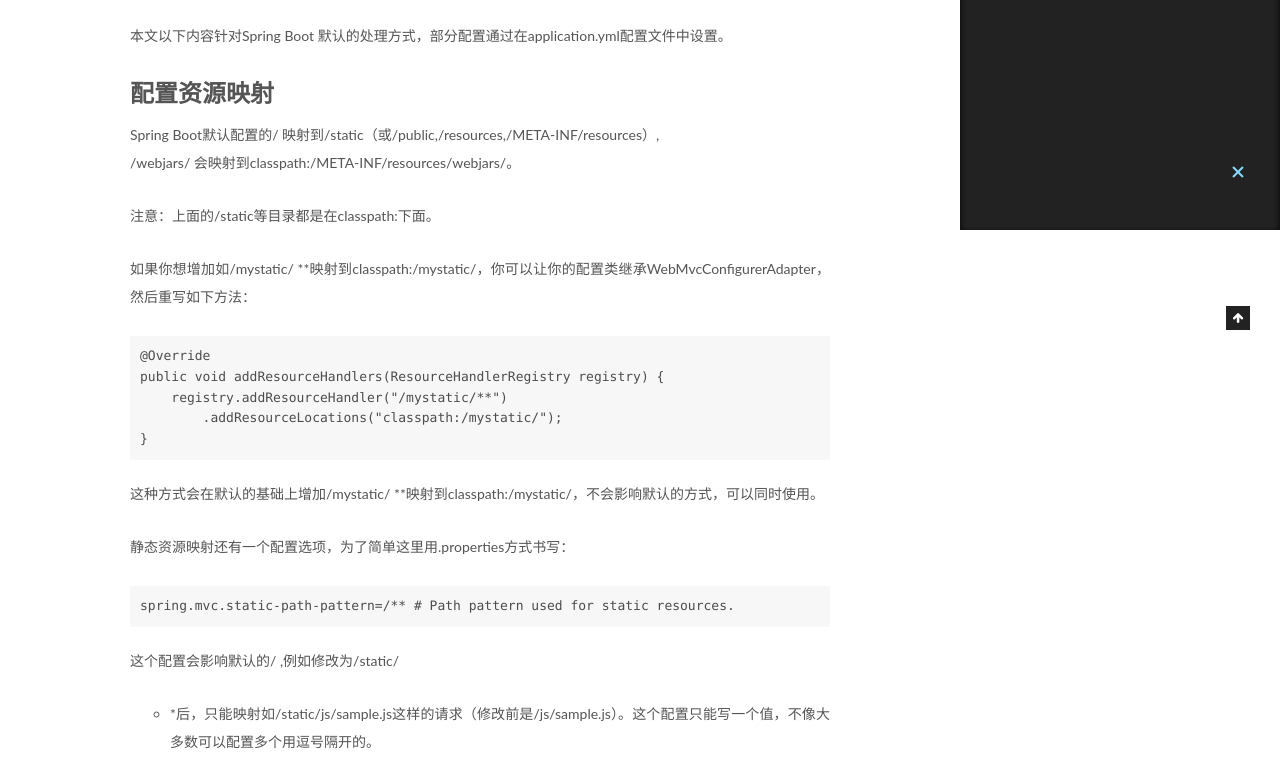
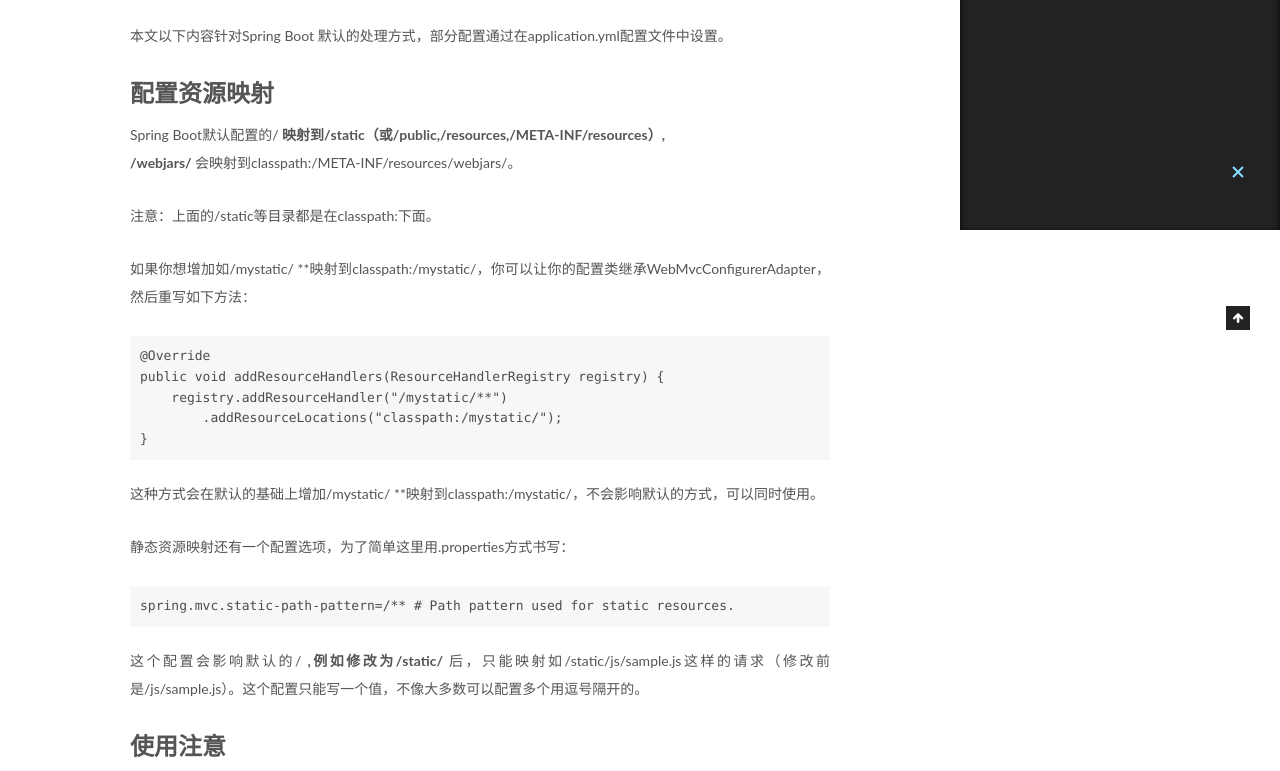
Before and after one commit to teamo33/tearfive.github.io, a plain HTML site: page 2015/07/01/Spring Boot_静态资源处理/index.html in a window 1280 px wide. Shown: the part 570-1341 px from the top of the page. Drawn offline with Linux system fonts and the light colour scheme.

Commit message:
Site updated: 2018-01-11 10:21:51

```diff
--- a/2015/07/01/Spring Boot_静态资源处理/index.html
+++ b/2015/07/01/Spring Boot_静态资源处理/index.html
@@ -86,7 +86,7 @@
 <meta property="og:site_name" content="我的博客">
 <meta property="og:description" content="静态资源处理Spring Boot 默认的处理方式就已经足够了，默认情况下Spring Boot 使用WebMvcAutoConfiguration中配置的各种属性。 建议使用Spring Boot 默认处理方式，需要自己配置的地方可以通过配置文件修改。 但是如果你想完全控制Spring MVC，你可以在@Configuration注解的配置类上增加@EnableWebMvc，增加该注解以后Web">
 <meta property="og:locale" content="zh-Hans">
-<meta property="og:updated_time" content="2018-01-11T02:14:53.342Z">
+<meta property="og:updated_time" content="2018-01-11T02:19:58.642Z">
 <meta name="twitter:card" content="summary">
 <meta name="twitter:title" content="Spring Boot 静态资源处理">
 <meta name="twitter:description" content="静态资源处理Spring Boot 默认的处理方式就已经足够了，默认情况下Spring Boot 使用WebMvcAutoConfiguration中配置的各种属性。 建议使用Spring Boot 默认处理方式，需要自己配置的地方可以通过配置文件修改。 但是如果你想完全控制Spring MVC，你可以在@Configuration注解的配置类上增加@EnableWebMvc，增加该注解以后Web">
@@ -325,7 +325,7 @@
 <p>建议使用Spring Boot 默认处理方式，需要自己配置的地方可以通过配置文件修改。</p>
 <p>但是如果你想完全控制Spring MVC，你可以在@Configuration注解的配置类上增加@EnableWebMvc，增加该注解以后WebMvcAutoConfiguration中配置就不会生效，你需要自己来配置需要的每一项。这种情况下的配置方法建议参考WebMvcAutoConfiguration类。</p>
 <p>本文以下内容针对Spring Boot 默认的处理方式，部分配置通过在application.yml配置文件中设置。</p>
-<h1 id="配置资源映射"><a href="#配置资源映射" class="headerlink" title="配置资源映射"></a>配置资源映射</h1><p>Spring Boot默认配置的/ <em> </em>映射到/static（或/public,/resources,/META-INF/resources）,<br>/webjars/ <em> </em>会映射到classpath:/META-INF/resources/webjars/。</p>
+<h1 id="配置资源映射"><a href="#配置资源映射" class="headerlink" title="配置资源映射"></a>配置资源映射</h1><p>Spring Boot默认配置的/ <strong>映射到/static（或/public,/resources,/META-INF/resources）,<br>/webjars/ </strong>会映射到classpath:/META-INF/resources/webjars/。</p>
 <p>注意：上面的/static等目录都是在classpath:下面。</p>
 <p>如果你想增加如/mystatic/ **映射到classpath:/mystatic/，你可以让你的配置类继承WebMvcConfigurerAdapter，然后重写如下方法：</p>
 <pre><code>@Override
@@ -336,10 +336,8 @@ public void addResourceHandlers(ResourceHandlerRegistry registry) {
 </code></pre><p>这种方式会在默认的基础上增加/mystatic/ **映射到classpath:/mystatic/，不会影响默认的方式，可以同时使用。</p>
 <p>静态资源映射还有一个配置选项，为了简单这里用.properties方式书写：</p>
 <pre><code>spring.mvc.static-path-pattern=/** # Path pattern used for static resources.
-</code></pre><p>这个配置会影响默认的/ <em> </em>,例如修改为/static/</p>
-<ul>
-<li>*后，只能映射如/static/js/sample.js这样的请求（修改前是/js/sample.js）。这个配置只能写一个值，不像大多数可以配置多个用逗号隔开的。</li>
-</ul>
+</code></pre><p>这个配置会影响默认的/ <strong>,例如修改为/static/
+</strong>后，只能映射如/static/js/sample.js这样的请求（修改前是/js/sample.js）。这个配置只能写一个值，不像大多数可以配置多个用逗号隔开的。</p>
 <h1 id="使用注意"><a href="#使用注意" class="headerlink" title="使用注意"></a>使用注意</h1><p>例如有如下目录结构：</p>
 <pre><code>└─resources
     │  application.yml
@@ -356,7 +354,7 @@ public void addResourceHandlers(ResourceHandlerRegistry registry) {
 </code></pre><p>在index.ftl中该如何引用上面的静态资源呢？<br>如下写法：</p>
 <pre><code>&lt;link rel=&quot;stylesheet&quot; type=&quot;text/css&quot; href=&quot;/css/index.css&quot;&gt;
 &lt;script type=&quot;text/javascript&quot; src=&quot;/js/index.js&quot;&gt;&lt;/script&gt;
-</code></pre><p>注意：默认配置的/ <em> </em>映射到/static（或/public ，/resources，/META-INF/resources）</p>
+</code></pre><p>注意：默认配置的/ **映射到/static（或/public ，/resources，/META-INF/resources）</p>
 <p>当请求/css/index.css的时候，Spring MVC 会在/static/目录下面找到。</p>
 <p>如果配置为/static/css/index.css，那么上面配置的几个目录下面都没有/static目录，因此会找不到资源文件！</p>
 <p>所以写静态资源位置的时候，不要带上映射的目录名（如/static/，/public/ ，/resources/，/META-INF/resources/）！</p>
--- a/css/main.css
+++ b/css/main.css
@@ -1822,7 +1822,7 @@ pre .javascript .function {
   width: 4px;
   height: 4px;
   border-radius: 50%;
-  background: #1affff;
+  background: #6c2e39;
 }
 .links-of-blogroll {
   font-size: 13px;
```
Also changed, not shown: index.html (+4 -6 lines).
